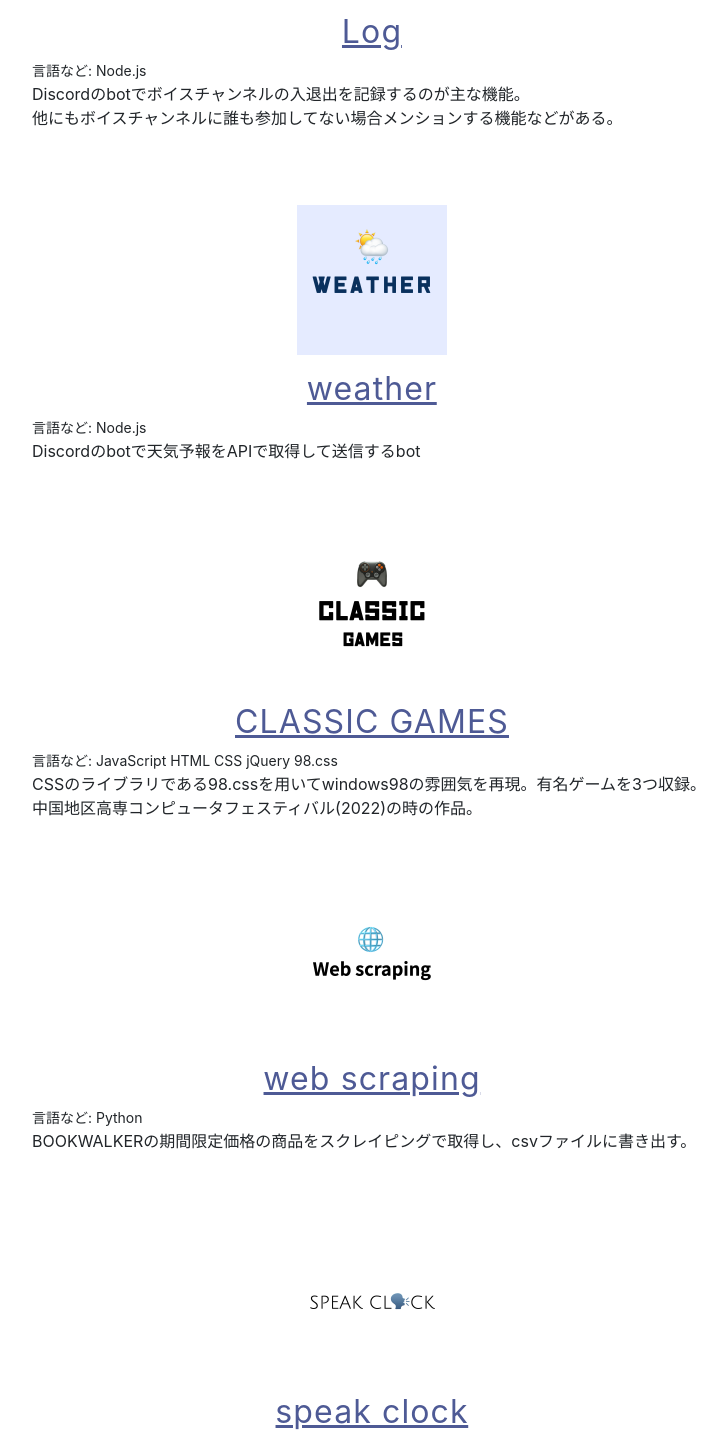
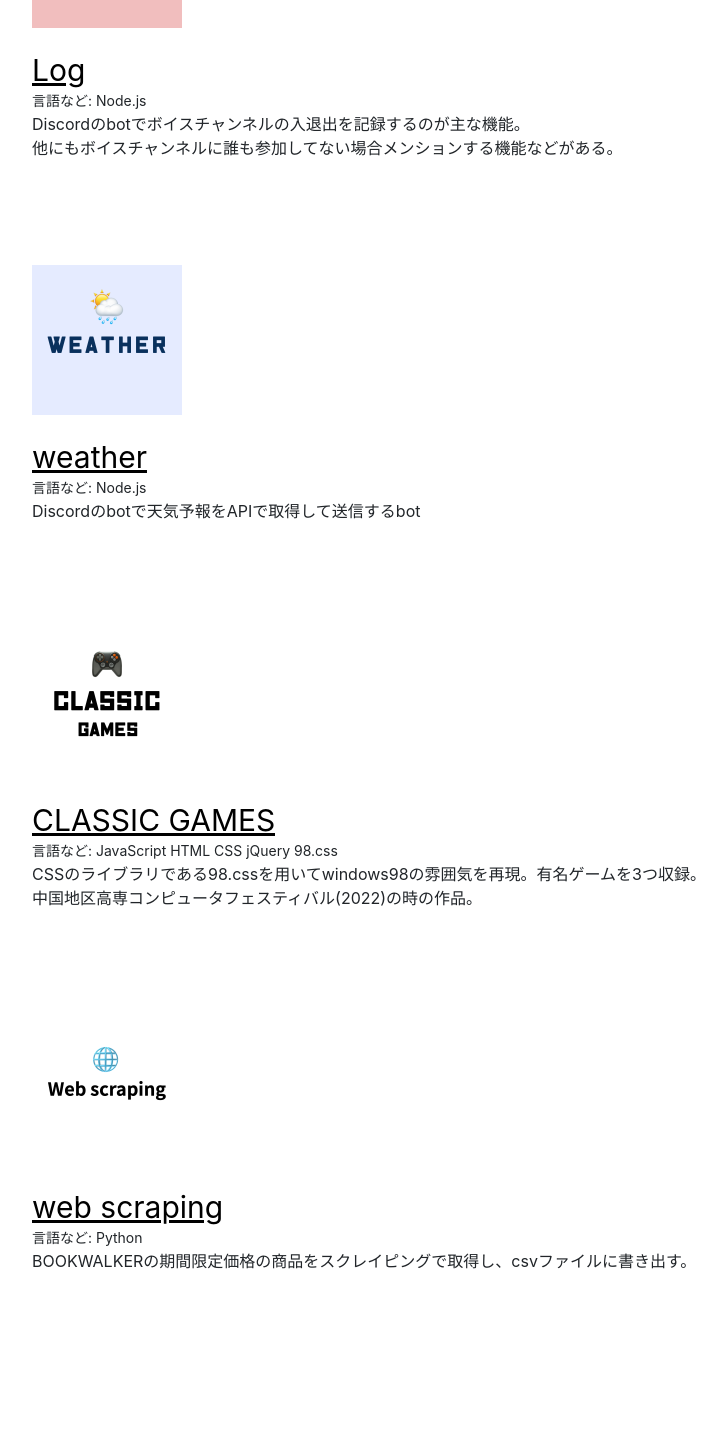
Before and after one commit to Izu-TABI/HomePage, a React (Create React App) app: page /works in a window 1280 px wide. Shown: the part 373-1810 px from the top of the page, without its empty margins (268-995 px from the left). Built offline with nearby package versions, Linux system fonts and the light colour scheme; the HTML template or start-up script is replaced by a standard one.

Commit message:
[Update]CSS for works

```diff
--- a/src/App.css
+++ b/src/App.css
@@ -307,20 +307,20 @@ nav .inner ul li a:hover {
   color: black;
 }
 .works-main .work-block .text-area {
-  margin-top: 180px;
+  margin-top: 60px;
 }
 .works-main .work-block .text-area .title {
   white-space: nowrap;
   color: rgb(78, 90, 149);
-  position: absolute;
-  top: 160px;
 }
 .works-main .works-logo {
+  height: 150px;
+  width: 150px;
+}
+.works-main .work-title {
+  margin-top: 20px;
   position: absolute;
-  top: 0;
-  left: 50%;
-  transform: translateX(-50%);
-  justify-content: center;
-  width: 150px;
-  height: 150px;
+  top: 180px;
+  left: 30px;
+  font-size: 30px;
 }/*# sourceMappingURL=App.css.map */
--- a/src/components/Works.jsx
+++ b/src/components/Works.jsx
@@ -17,21 +17,25 @@ function Works() {
 
             <div className="works-contents">
                 <div className="work-block">
-                <img className="works-logo" src={Log} alt="logo" />
+
+                    <img className="works-logo" src={Log} alt="logo" />
+                    <a className="work-title" href="https://github.com/Izu-TABI/discord_bot_Log">Log</a>
+
                     <div className="text-area">
-                    <a className="title" href="https://github.com/Izu-TABI/discord_bot_Log">Log</a>
                         <small>言語など: Node.js</small>
                         <p>
                             Discordのbotでボイスチャンネルの入退出を記録するのが主な機能。<br/>
                             他にもボイスチャンネルに誰も参加してない場合メンションする機能などがある。
                         </p>
-                    </div>
+                     </div>
+
                 </div>
 
                 <div className="work-block">
                     <img className="works-logo" src={Weather} alt="logo" />
+                    <a className="work-title" href="https://github.com/Izu-TABI/discord_bot_weather">weather</a>
+
                     <div className="text-area">
-                    <a className="title" href="https://github.com/Izu-TABI/discord_bot_weather">weather</a>
                         <small>言語など: Node.js</small>
                         <p>
                             Discordのbotで天気予報をAPIで取得して送信するbot
@@ -42,7 +46,7 @@ function Works() {
                 <div className="work-block">
                     <img className="works-logo" src={Classicgames} alt="logo" />
                     <div className="text-area">
-                    <a className="title" href="https://github.com/Izu-TABI/classic_games">CLASSIC GAMES</a>
+                    <a className="work-title" href="https://github.com/Izu-TABI/classic_games">CLASSIC GAMES</a>
                         <small>言語など: JavaScript HTML CSS jQuery 98.css</small>
                         <p>
                             CSSのライブラリである98.cssを用いてwindows98の雰囲気を再現。有名ゲームを3つ収録。
@@ -53,7 +57,7 @@ function Works() {
                 <div className="work-block">
                     <img className="works-logo" src={Scraping} alt="logo" />
                     <div className="text-area">
-                    <a className="title" href="https://github.com/Izu-TABI/bookwalker_scraping">web scraping</a>
+                    <a className="work-title" href="https://github.com/Izu-TABI/bookwalker_scraping">web scraping</a>
                         <small>言語など: Python</small>
                         <p>
                             BOOKWALKERの期間限定価格の商品をスクレイピングで取得し、csvファイルに書き出す。
@@ -63,7 +67,7 @@ function Works() {
                 <div className="work-block">
                     <img className="works-logo" src={SpeakClock} alt="logo" />
                     <div className="text-area">
-                        <a className="title" href="https://github.com/Izu-TABI/speak_clock">speak clock</a>
+                        <a className="work-title" href="https://github.com/Izu-TABI/speak_clock">speak clock</a>
                         <small>言語など: JavaScript</small>
                         <p>
                             時刻を取得して読み上げるというもの。ネタです。<br/>
```
Also changed, not shown: src/App.scss (+17 -12 lines), 1 other file (tests, documents, lock files or other folders).
